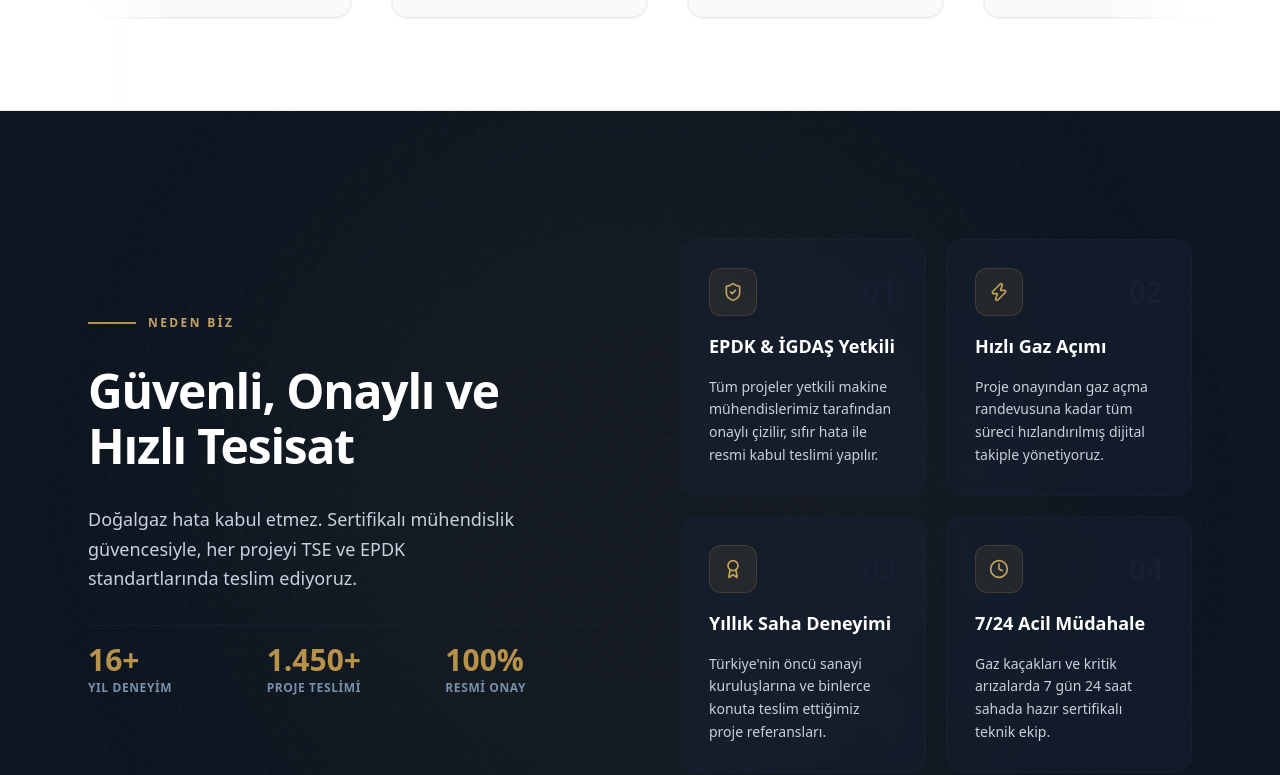
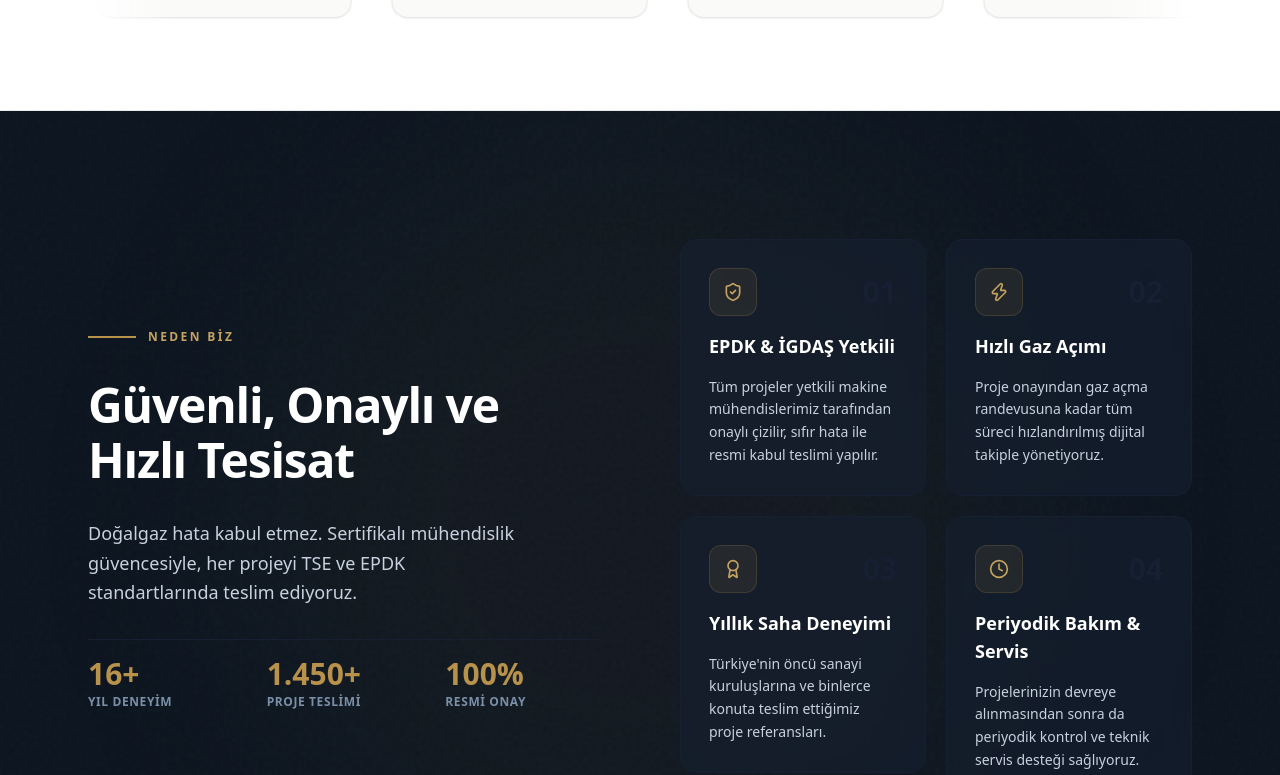
Before and after one commit to SerdarK44/aymuhendislik, a Next.js app: page / in a window 1280 px wide. Shown: the part 2125-2900 px from the top of the page. Built offline with nearby package versions, Linux system fonts and the light colour scheme; no server answers.

Commit message:
fix: replace 7/24 and emergency wording with corporate engineering and maintenance terms

```diff
--- a/data/db.json
+++ b/data/db.json
@@ -11,7 +11,7 @@
     "email": "info@aymuhendislik.com.tr",
     "address": "Tekstilkent Ticaret Merkezi G1 Blok No: 9 Esenler / İstanbul",
     "city": "İstanbul (Tüm Türkiye)",
-    "workingHours": "Pzt - Cmt: 08:30 - 19:00 (7/24 Acil Müdahale Hattı Aktif)",
+    "workingHours": "Pzt - Cmt: 08:30 - 19:00 (Pazar: Randevulu Keşif)",
     "licenseNo": "EPDK-MÜH-2024-8842 / İGDAŞ YETKİ NO: 34-10492",
     "aboutShort": "Ay Mühendislik; 16 yılı aşkın tecrübesi, yetkili uzman makine mühendisleri ve mobil teknik kadrosuyla İstanbul Tekstilkent merkezli olarak Tüm Türkiye genelinde büyük sanayi tesislerinden konutlara kadar her ölçekte anahtar teslim doğalgaz mühendisliği sunar.",
     "aboutFull": "Ay Mühendislik olarak kurulduğumuz günden bu yana doğalgazın güvenli, verimli ve yasal standartlara %100 uygun şekilde kullanılmasını sağlıyoruz. Merkezimiz İstanbul Esenler Tekstilkent'te bulunmakta olup Türkiye'nin 81 ilinde en prestijli sanayi kuruluşlarına, fabrikalarına, organize sanayi bölgelerine (OSB) ve binlerce konut/ticari yapıya mühendislik taahhüt hizmeti verdik. Tüm süreçlerimizde EPDK, TSE ve yerel gaz dağıtım şirketlerinin en katı güvenlik standartlarına uygun çalışıyoruz. Büyük endüstriyel fabrika dönüşümlerinden bireysel projelere kadar anahtar teslim hizmet sunuyoruz.",
@@ -31,8 +31,8 @@
     "whyUsItem2Desc": "Proje onayından gaz açma randevusuna kadar tüm süreci hızlandırılmış dijital takiple yönetiyoruz.",
     "whyUsItem3Title": "Yıllık Saha Deneyimi",
     "whyUsItem3Desc": "Türkiye'nin öncü sanayi kuruluşlarına ve binlerce konuta teslim ettiğimiz proje referansları.",
-    "whyUsItem4Title": "7/24 Acil Müdahale",
-    "whyUsItem4Desc": "Gaz kaçakları ve kritik arızalarda 7 gün 24 saat sahada hazır sertifikalı teknik ekip.",
+    "whyUsItem4Title": "Periyodik Bakım & Servis",
+    "whyUsItem4Desc": "Projelerinizin devreye alınmasından sonra da periyodik kontrol ve teknik servis desteği sağlıyoruz.",
     "faqCtaBadge": "Özel Proje Danışmanlığı",
     "faqCtaTitle": "Başka bir sorunuz veya özel bir projeniz mi var?",
     "faqCtaSubtitle": "Uzman makine mühendislerimiz projenizi yerinde inceleyip tüm teknik detayları ücretsiz yanıtlasın.",
@@ -71,9 +71,9 @@
       },
       {
         "id": "faq-6",
-        "q": "Acil durumlar ve gaz kaçaklarında teknik müdahale sağlıyor musunuz?",
-        "a": "Evet. Devreye aldığımız tüm endüstriyel tesisler ve konut projeleri için 7/24 acil teknik destek hattımız mevcuttur. Selenoid vana arızaları, regülatör basınç problemleri veya gaz alarm santrali kontrolleri uzman teknisyenlerimizce anında giderilir.",
-        "tag": "7/24 Destek"
+        "q": "Proje tamamlandıktan sonra periyodik bakım ve teknik servis desteği sağlıyor musunuz?",
+        "a": "Evet. Ay Mühendislik olarak devreye aldığımız tüm endüstriyel tesisler, RMS istasyonları ve merkezi kazan sistemleri için periyodik muayene, sızdırmazlık testleri, brülör ayarları ve düzenli bakım hizmeti sunuyoruz.",
+        "tag": "Bakım & Servis"
       }
     ]
   },
--- a/src/app/admin/ayarlar/page.tsx
+++ b/src/app/admin/ayarlar/page.tsx
@@ -74,7 +74,7 @@ export default function AdminSettingsPage() {
       <div className="flex flex-col sm:flex-row sm:items-center justify-between gap-4 pb-6 mb-8 border-b border-stone-200">
         <div>
           <h1 className="text-2xl font-black text-ink-900">Site & İletişim Ayarları (CMS)</h1>
-          <p className="text-xs text-stone-500 mt-1">Firma telefonları, acil hat, EPDK yetki no ve genel metinleri düzenleyin</p>
+          <p className="text-xs text-stone-500 mt-1">Firma telefonları, keşif & danışmanlık hattı, EPDK yetki no ve genel metinleri düzenleyin</p>
         </div>
         {saved && (
           <div className="px-4 py-2 rounded-lg bg-emerald-950 border border-emerald-800 text-emerald-400 text-xs font-bold flex items-center space-x-1.5">
@@ -167,7 +167,7 @@ export default function AdminSettingsPage() {
 
         {/* Contact info */}
         <div className="p-6 rounded-xl bg-white border border-stone-200 space-y-4">
-          <h3 className="text-sm font-bold text-ink-900 uppercase font-mono tracking-wider">İletişim & Acil Hatlar</h3>
+          <h3 className="text-sm font-bold text-ink-900 uppercase font-mono tracking-wider">İletişim & Santral Numaraları</h3>
 
           <div className="grid grid-cols-1 sm:grid-cols-3 gap-4">
             <div>
@@ -181,7 +181,7 @@ export default function AdminSettingsPage() {
             </div>
 
             <div>
-              <label className="block font-semibold text-ink-800 mb-1">7/24 Acil Müdahale Hattı</label>
+              <label className="block font-semibold text-ink-800 mb-1">Doğrudan Keşif & Danışmanlık Hattı</label>
               <input
                 type="text"
                 value={settings.emergencyPhone}
@@ -437,7 +437,7 @@ export default function AdminSettingsPage() {
                   type="text"
                   value={settings.whyUsItem4Title || ""}
                   onChange={(e) => setSettings({ ...settings, whyUsItem4Title: e.target.value })}
-                  placeholder="Madde Başlığı (Örn: 7/24 Acil Müdahale)"
+                  placeholder="Madde Başlığı (Örn: Periyodik Bakım & Servis)"
                   className="w-full px-2.5 py-1.5 rounded bg-white border border-stone-200 text-ink-900 font-semibold focus:outline-none focus:border-brand-500"
                 />
                 <textarea
--- a/src/app/gizlilik-politikasi/page.tsx
+++ b/src/app/gizlilik-politikasi/page.tsx
@@ -77,7 +77,7 @@ export default function PrivacyPolicyPage() {
                 <ul className="list-disc pl-6 space-y-1.5 text-stone-600">
                   <li>Doğalgaz projelendirme, tesisat keşfi ve fiyat tekliflerinin hazırlanması,</li>
                   <li>EPDK ve İGDAŞ yetkili doğalgaz proje onay süreçlerinin yürütülmesi,</li>
-                  <li>Müşteri iletişim taleplerine hızlı dönüş sağlanması ve acil müdahale organizasyonu,</li>
+                  <li>Müşteri iletişim taleplerine hızlı dönüş sağlanması ve teknik keşif organizasyonu,</li>
                   <li>Yasal yükümlülüklerin yerine getirilmesi amacıyla işlenmektedir.</li>
                 </ul>
               </section>
--- a/src/app/iletisim/page.tsx
+++ b/src/app/iletisim/page.tsx
@@ -12,14 +12,14 @@ export async function generateMetadata(): Promise<Metadata> {
   const settings = getSettings();
   return buildSeoMetadata({
     title: `İletişim & Ücretsiz Keşif | ${settings.companyName}`,
-    description: "Ay Mühendislik iletişim bilgileri, adres, telefon, acil servis hattı ve ücretsiz yerinde keşif formu.",
+    description: "Ay Mühendislik iletişim bilgileri, adres, telefon, keşif hattı ve ücretsiz yerinde keşif formu.",
     path: "/iletisim",
     image: "/images/1.png",
     keywords: [
       "Ay Mühendislik iletişim",
       "doğalgaz keşif randevusu",
       "Tekstilkent mühendislik adres",
-      "doğalgaz acil telefon"
+      "doğalgaz mühendislik telefon"
     ]
   });
 }
--- a/src/components/AboutClient.tsx
+++ b/src/components/AboutClient.tsx
@@ -19,7 +19,7 @@ export default function AboutClient({
         { icon: ShieldCheck, title: "Safety Focused", desc: "Uncompromising safety standards adhering to national and international EPDK & EN norms." },
         { icon: Target, title: "Zero Error", desc: "Zero tolerance for error in CAD engineering calculations and field pipe installations." },
         { icon: Award, title: "Certified Expertise", desc: "Licensed professional mechanical engineers and certified orbital/gas welding teams." },
-        { icon: Users, title: "Client Satisfaction", desc: "Transparent process tracking, on-time project handover, and 24/7 post-delivery support." },
+        { icon: Users, title: "Client Satisfaction", desc: "Transparent process tracking, on-time project handover, and continuous engineering support." },
       ]
     : [
         { icon: ShieldCheck, title: "Güvenlik Odaklı", desc: "Tesisat projelerinde tavizsiz güvenlik ve EPDK standartları." },
@@ -32,13 +32,13 @@ export default function AboutClient({
     ? [
         "Certified Mechanical Engineering Staff (EPDK / Authority Authorized)",
         "Officially Certified & Tested Technical Welding Specialists",
-        "24/7 Emergency Rapid Intervention & Maintenance Network",
+        "Comprehensive Technical Field & Maintenance Network",
         "Industry-Leading Turnkey Conversion & EPC Contracting",
       ]
     : [
         "Uzman Makine Mühendisleri Kadrosu",
         "MYK Belgeli ve Sertifikalı Ustalar",
-        "7/24 Acil Müdahale ve Servis Ağı",
+        "Periyodik Bakım ve Teknik Servis Ağı",
         "Endüstriyel Dönüşümde Lider Çözümler",
       ];
 
--- a/src/components/FaqSection.tsx
+++ b/src/components/FaqSection.tsx
@@ -32,9 +32,9 @@ export const FAQ_DATA = [
     tag: "Tüm Türkiye Hizmeti"
   },
   {
-    q: "Acil durumlar ve gaz kaçaklarında teknik müdahale sağlıyor musunuz?",
-    a: "Evet. Devreye aldığımız tüm endüstriyel tesisler ve konut projeleri için 7/24 acil teknik destek hattımız mevcuttur. Selenoid vana arızaları, regülatör basınç problemleri veya gaz alarm santrali kontrolleri uzman teknisyenlerimizce anında giderilir.",
-    tag: "7/24 Destek"
+    q: "Proje tamamlandıktan sonra periyodik bakım ve teknik servis desteği sağlıyor musunuz?",
+    a: "Evet. Ay Mühendislik olarak devreye aldığımız tüm endüstriyel tesisler, RMS istasyonları ve merkezi kazan sistemleri için periyodik muayene, sızdırmazlık testleri, brülör ayarları ve düzenli bakım hizmeti sunuyoruz.",
+    tag: "Bakım & Servis"
   },
 ];
 
--- a/src/components/WhyUs.tsx
+++ b/src/components/WhyUs.tsx
@@ -31,8 +31,8 @@ export default function WhyUs({ settings }: { settings?: Partial<SiteSettings> }
     },
     {
       icon: Clock,
-      title: isEn ? whyUsEn.items[3].title : (settings?.whyUsItem4Title || "7/24 Acil Müdahale"),
-      desc: isEn ? whyUsEn.items[3].desc : (settings?.whyUsItem4Desc || "Gaz kaçakları ve kritik arızalarda 7 gün 24 saat sahada hazır sertifikalı teknik ekip."),
+      title: isEn ? whyUsEn.items[3].title : (settings?.whyUsItem4Title || "Periyodik Bakım & Servis"),
+      desc: isEn ? whyUsEn.items[3].desc : (settings?.whyUsItem4Desc || "Projelerinizin devreye alınmasından sonra da periyodik kontrol ve teknik servis desteği sağlıyoruz."),
       number: "04"
     },
   ];
--- a/src/lib/db.ts
+++ b/src/lib/db.ts
@@ -29,7 +29,7 @@ function ensureDbFile(): DatabaseSchema {
         email: "info@aymuhendislik.com.tr",
         address: "Tekstilkent Ticaret Merkezi G1 Blok No: 9 Esenler / İstanbul",
         city: "İstanbul (Tüm Türkiye)",
-        workingHours: "Pzt - Cmt: 08:30 - 19:00 (7/24 Acil Müdahale Hattı Aktif)",
+        workingHours: "Pzt - Cmt: 08:30 - 19:00 (Pazar: Randevulu Keşif)",
         licenseNo: "EPDK-MÜH-2024-8842 / İGDAŞ YETKİ NO: 34-10492",
         aboutShort: "Ay Mühendislik; 16 yılı aşkın tecrübesi, yetkili uzman makine mühendisleri ve mobil teknik kadrosuyla İstanbul Tekstilkent merkezli olarak Tüm Türkiye genelinde büyük sanayi tesislerinden konutlara kadar her ölçekte anahtar teslim doğalgaz mühendisliği sunar.",
         aboutFull: "Ay Mühendislik olarak kurulduğumuz günden bu yana doğalgazın güvenli, verimli ve yasal standartlara %100 uygun şekilde kullanılmasını sağlıyoruz. Merkezimiz İstanbul Esenler Tekstilkent'te bulunmakta olup Türkiye'nin 81 ilinde en prestijli sanayi kuruluşlarına, fabrikalarına, organize sanayi bölgelerine (OSB) ve binlerce konut/ticari yapıya mühendislik taahhüt hizmeti verdik. Tüm süreçlerimizde EPDK, TSE ve yerel gaz dağıtım şirketlerinin en katı güvenlik standartlarına uygun çalışıyoruz. Büyük endüstriyel fabrika dönüşümlerinden bireysel projelere kadar anahtar teslim hizmet sunuyoruz.",
```
Also changed, not shown: src/components/ContactClient.tsx (+8 -8 lines), src/lib/i18n/contentTranslations.ts (+6 -6 lines), src/lib/i18n/translations.ts (+4 -4 lines).
